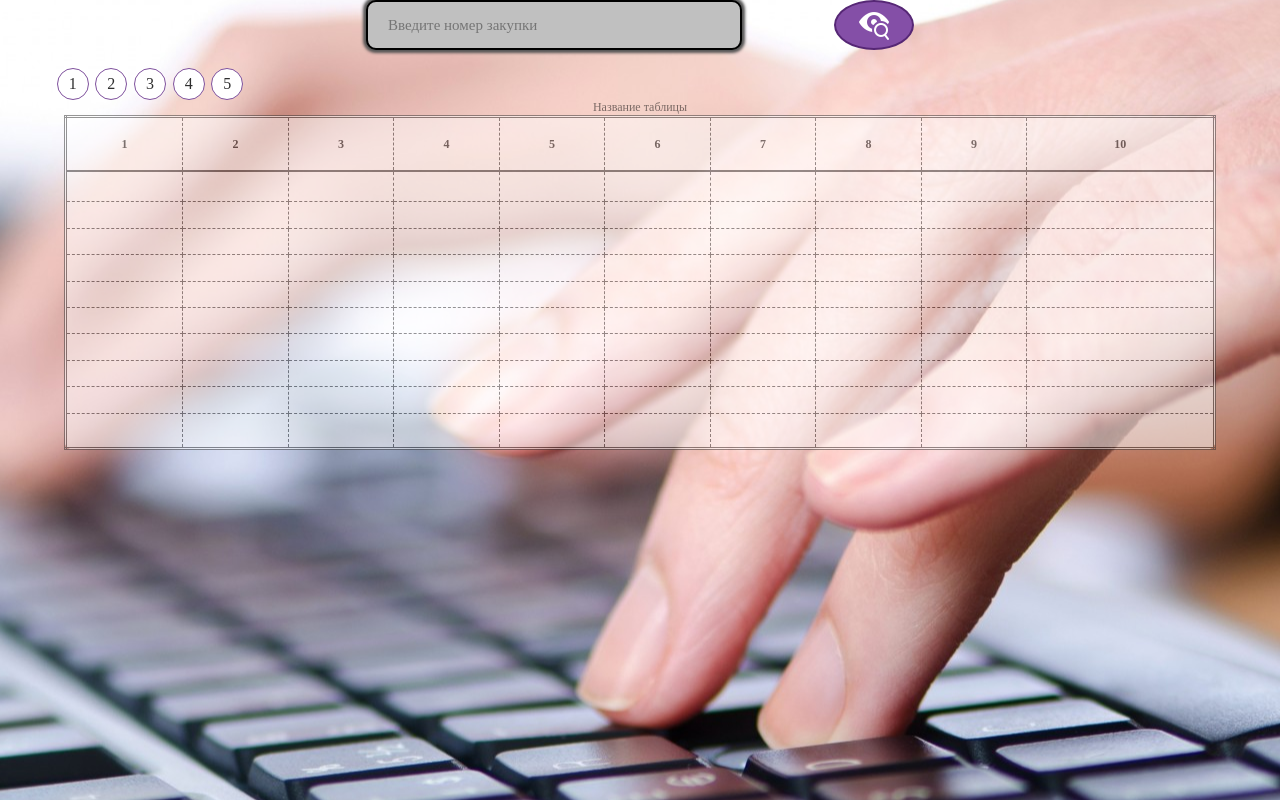
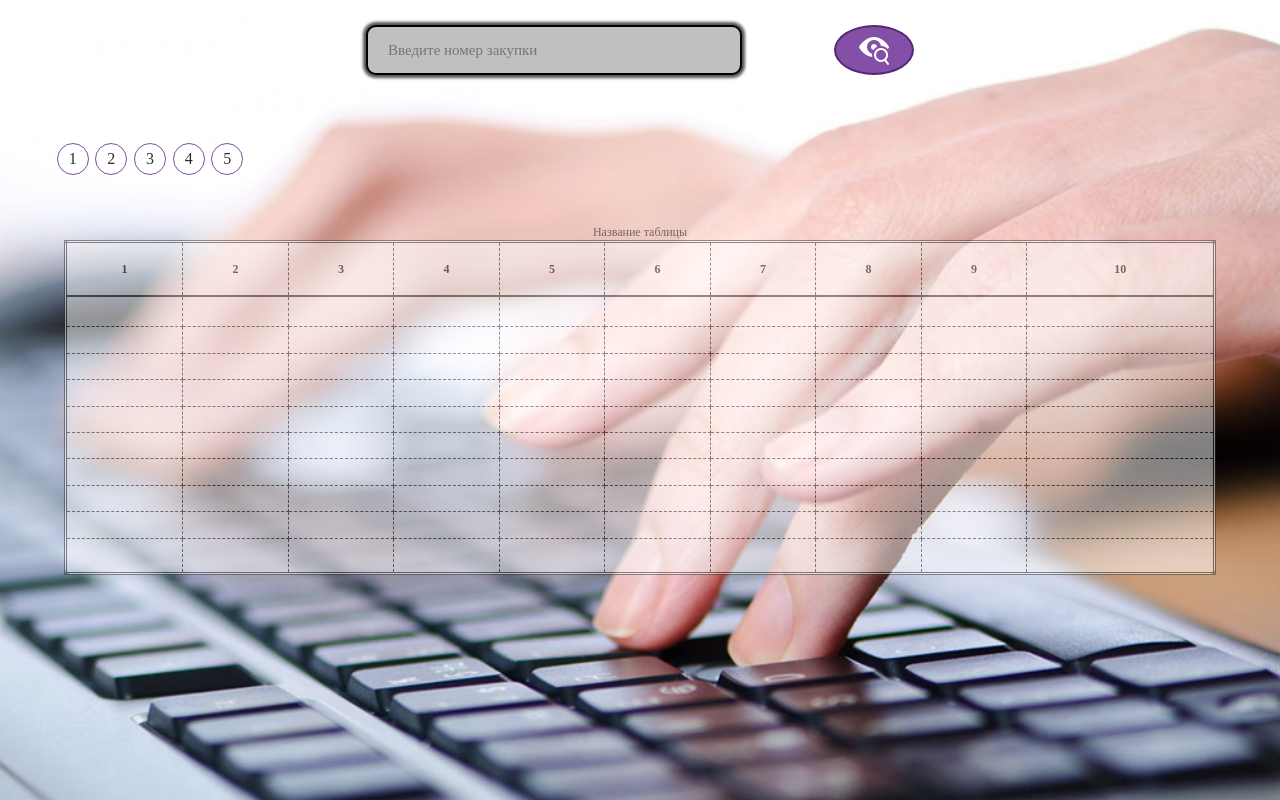
Before and after one commit to BJCreslin/mHelper, a Spring app: template src/main/resources/templates/zHelper.html in a window 1280 px wide. Run offline with Thymeleaf, Linux system fonts and the light colour scheme; the template is opened without the code that fills it, so the values that code supplies are empty.

Commit message:
corrected html

```diff
--- a/src/main/resources/static/css/zHelper.css
+++ b/src/main/resources/static/css/zHelper.css
@@ -1,13 +1,23 @@
+html {
+	background: url("pictures/zhelp1.jpg") no-repeat grey;
+	background-repeat: no-repeat;
+	background-position: center center;
+	background-attachment: fixed;
+	-webkit-background-size: cover;
+	-moz-background-size: cover;
+	-o-background-size: cover;
+	background-size: cover;
+}
+
 body {
-    /*width: 100%;*/
+	width: 100%;
+	height: 600px;
 	display: flex;
 	flex-direction: column;
 	align-items: center;
 	justify-content: space-around;
-    background-size: 100%;
 	margin: 0;
 	padding: 0;
-    background: url("/pictures/zhelp.jpg") no-repeat center center fixed grey;
 }
 
 #zHelper {
@@ -28,13 +38,15 @@ body {
 	border: 2px solid black;
 	border-radius: 10px;
 	box-shadow: 0px 0px 3px 3px rgb(85, 85, 85);
+	cursor: pointer;
 }
 
 .button {
 	width: 80px;
-    background: url("/pictures/sym.png") no-repeat center rgb(132, 79, 167);
+	background: url("pictures/sym.png") no-repeat center rgb(132, 79, 167);
 	border-radius: 50%;
 	border: 2px solid rgb(86, 39, 117);
+	cursor: pointer;
 }
 
 nav {
@@ -58,6 +70,7 @@ a {
 	border-radius: 50%;
 	background-color: white;
 	color: rgb(46, 46, 46);
+	cursor: pointer;
 }
 
 a:hover {
--- a/src/main/resources/templates/zHelper.html
+++ b/src/main/resources/templates/zHelper.html
@@ -1,12 +1,12 @@
 <!DOCTYPE html>
-<html lang="ru" xmlns:th="http://www.thymeleaf.org">
+<html lang="ru">
 	<head>
 		<title>zHelper</title>
 		<meta charset="utf-8">
 		<meta name="viewport" content="width=device-width, initial-scale=1.0">
-    <link rel="stylesheet" th:href="@{/css/zHelper.css}">
+		<link rel="stylesheet" href="style/zHelper.css">
 		<!--[if IE]>
-    <link rel=stylesheet href=mainIE.css>
+			<link rel=stylesheet href=mainIE.css >
 		<![endif]-->
 	</head>
 
```
Lines whose indentation alone changed are shown as unchanged.
